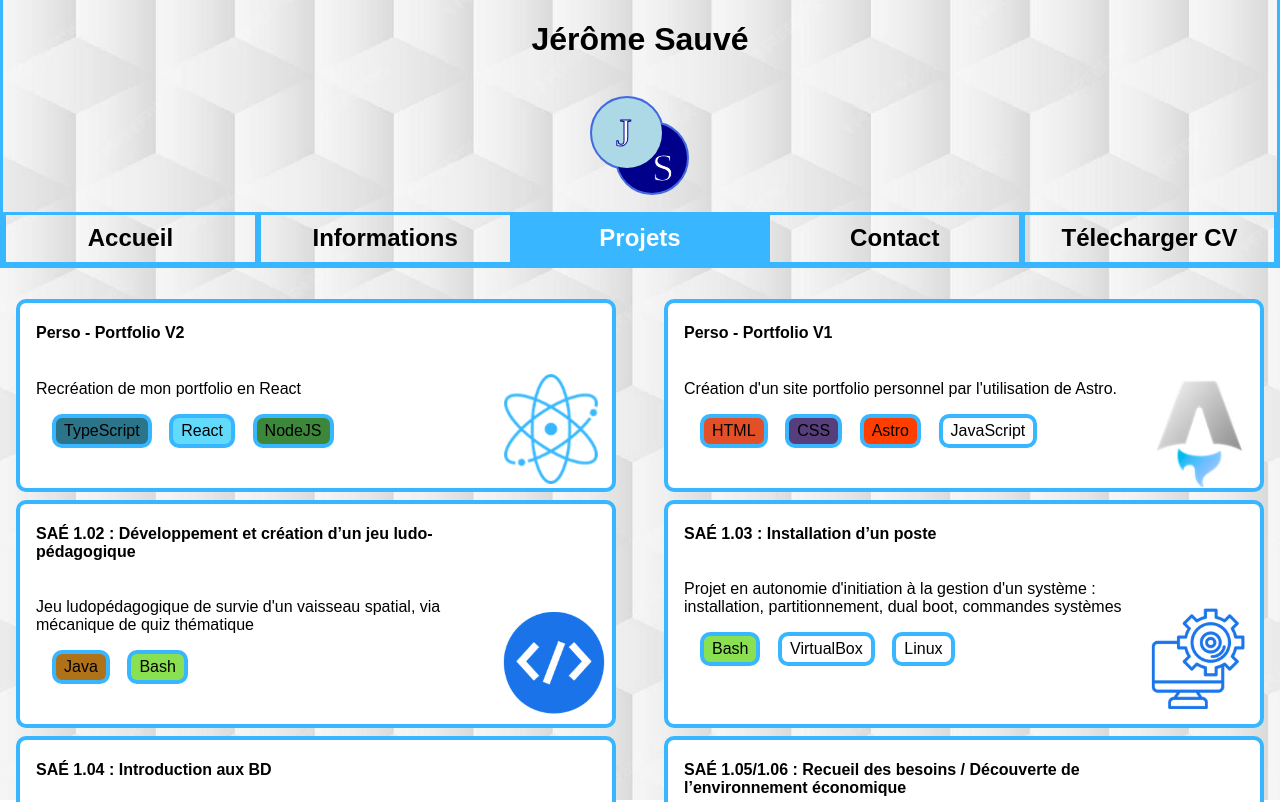
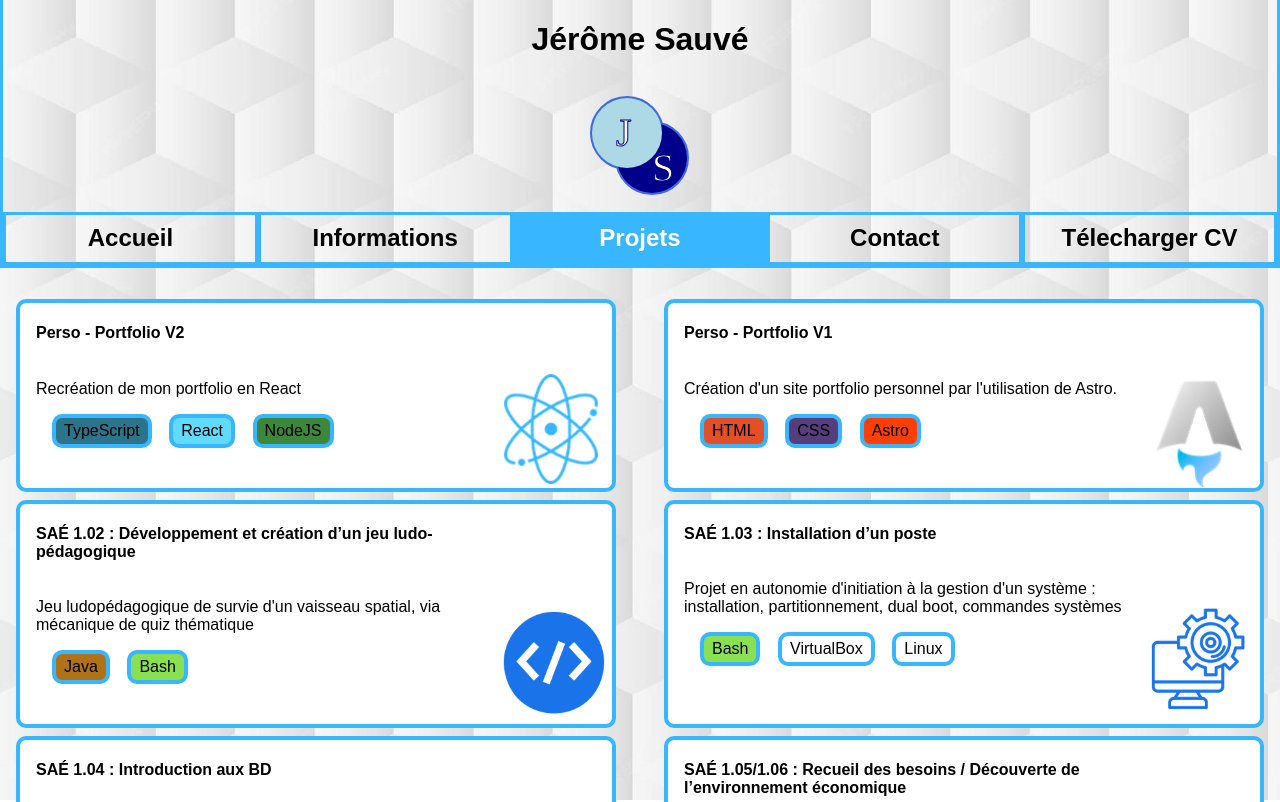
Before and after one commit to JeromeSoV/portfolio-React, a React (Vite) app in the folder my-react-app/: page /projets in a window 1280 px wide. Shown: the top 802 px of the page. Built offline with nearby package versions, Linux system fonts and the light colour scheme.

Commit message:
ajout limite affichage tags

```diff
--- a/my-react-app/src/components/projets/ProjetThumbnail.tsx
+++ b/my-react-app/src/components/projets/ProjetThumbnail.tsx
@@ -36,7 +36,7 @@ const ProjetThumbnail = ({ slug } : ProjetDetailProp) => {
             <h4 className={projets.projectTitle} >{project.title} </h4>
             <p className={projets.projectResume} >{project.summary}</p>
             <div className={projets.tagContainer}>
-                {project.tags.map((tag:string)=><ProjectTag type={tag} key={tag}/>)}
+                {project.tags.slice(0,3).map((tag:string)=><ProjectTag type={tag} key={tag}/>)}
             </div>
         </article>
     )
```
